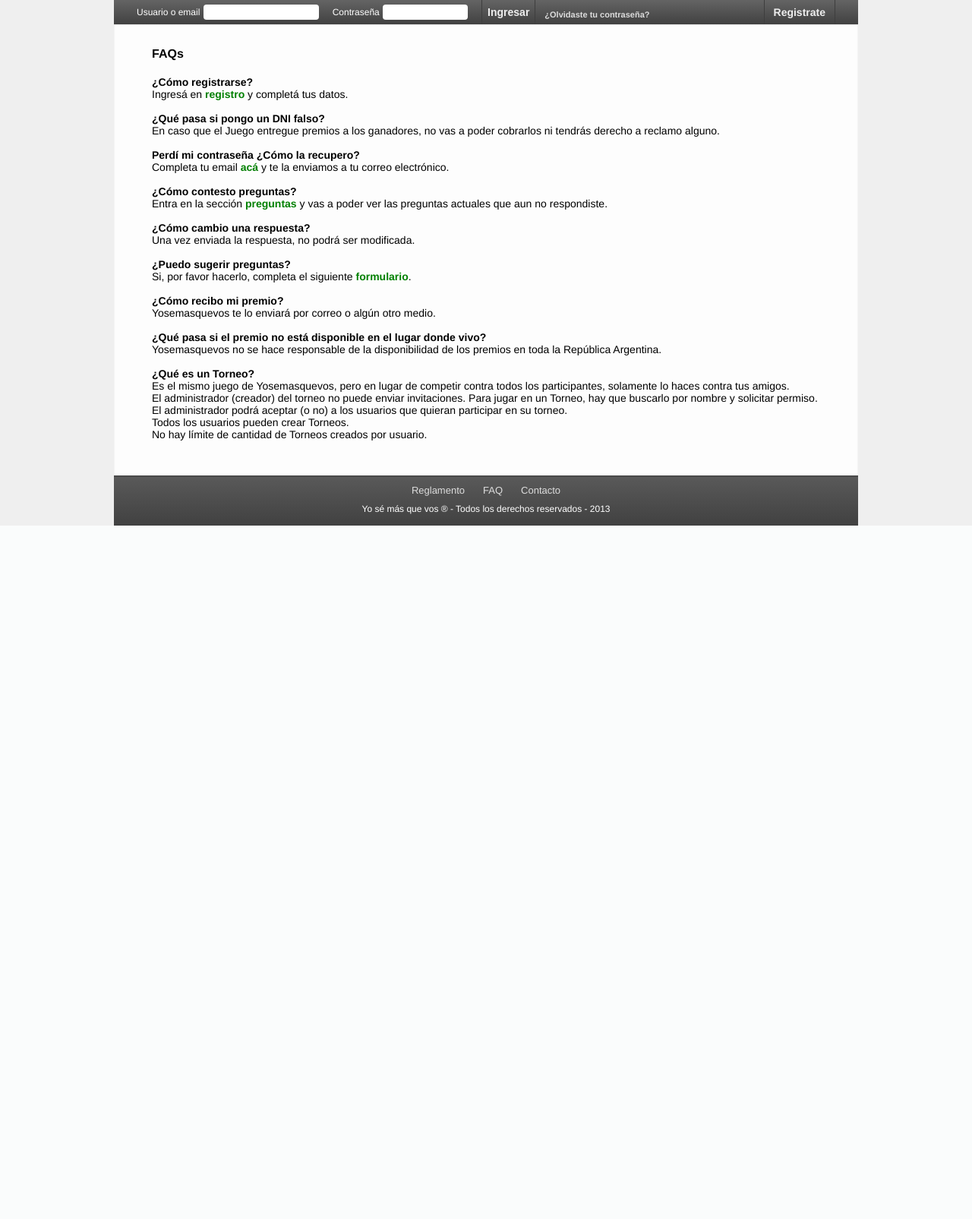
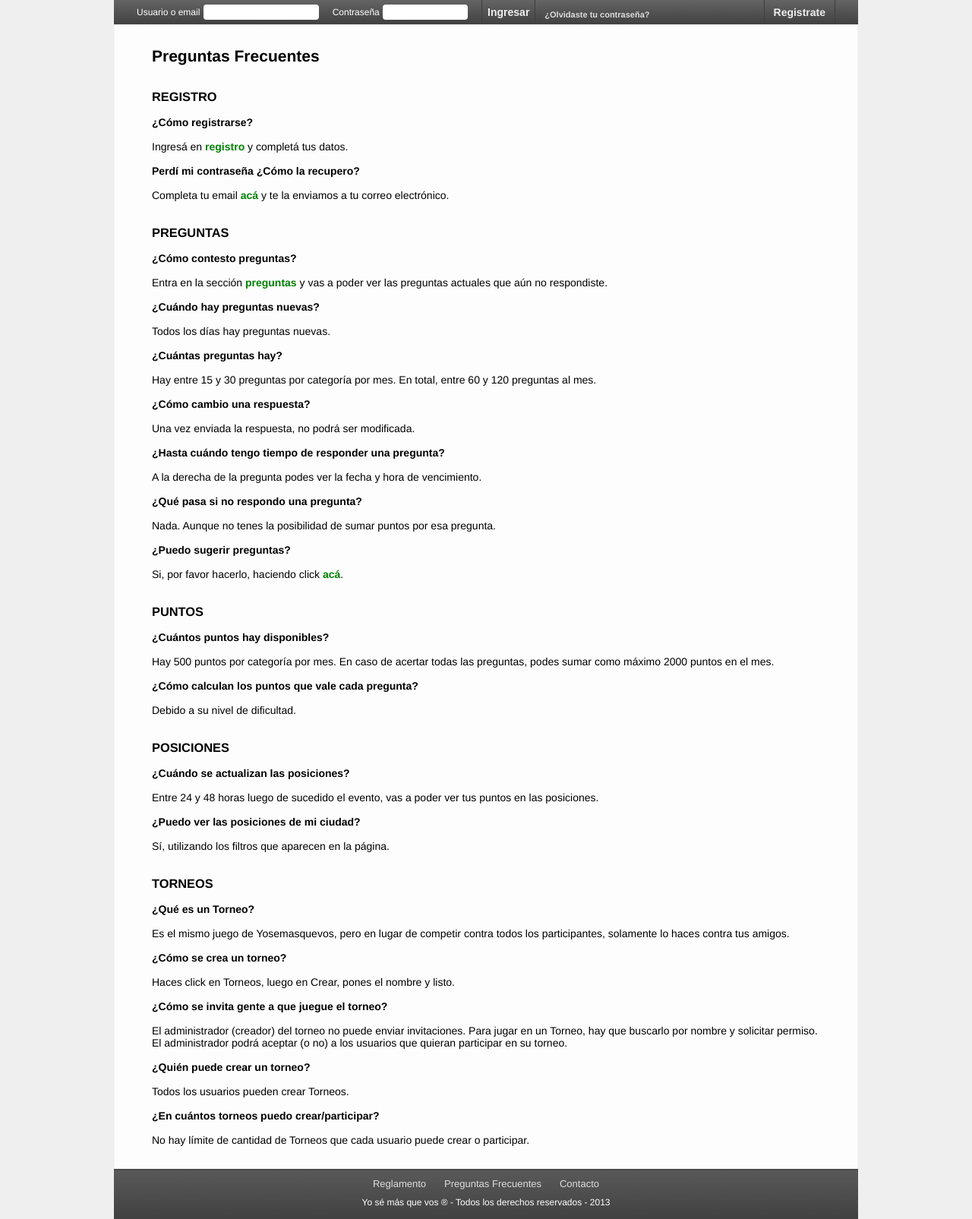
Before and after one commit to gscoglio/yosemas, a PHP site: page /faq.php in a window 1280 px wide. Shown: the part 130-1735 px from the top of the page at 76% size. Before the commit the page ends 822 px from the top, so only its background shows below. Run offline with PHP 8.4, Linux system fonts and the light colour scheme.

Commit message:
faqs, cant correctas y otros fixes

```diff
--- a/css/estilos.css
+++ b/css/estilos.css
@@ -1086,6 +1086,14 @@ ul
 	color:#fff;
 	font-weight:bold;
 }
+#centro #ranking #ranking_grill #noHayResultados
+{
+	font-family: 'calvert_light';
+        font-size: 28px;
+        background-color: rgb(74, 74, 74);
+        color: white;
+        text-align: center;
+}
 #centro #ranking #ranking_grill .datos
 {
 	position:relative;
--- a/enviar_email3.php
+++ b/enviar_email3.php
@@ -2,7 +2,7 @@
 $to  = "consultas@yosemasquevos.com";
 $pregunta = nl2br($_POST['texto']);
 $message .= $pregunta."<br>";
-$asunto = "Alguien sugiere una pregunta en " . $_POST['categoria'];
+$asunto = "{$_POST['usuario']} sugiere una pregunta en " . $_POST['categoria'];
 $headers = "MIME-Version: 1.0\r\n";
 $headers .= "Content-type: text/html; charset=utf-8\r\n";
 $headers .= "From: sugerencias@yosemasquevos.com\r\n";
--- a/faq.php
+++ b/faq.php
@@ -25,29 +25,49 @@
     </div>
     <div id="centro">
         <section id="faq">
-        	<div style="font-size:16px;padding-bottom:20px;font-weight:bold;">FAQs</div>
-            <p><b>¿Cómo registrarse?</b><br/>
-            Ingresá en <a href="registrar.php">registro</a> y completá tus datos.</p><br/>
-            <p><b>¿Qué pasa si pongo un DNI falso?</b><br/>
-            En caso que el Juego entregue premios a los ganadores, no vas a poder cobrarlos ni tendrás derecho a reclamo alguno.</p><br/>
-            <p><b>Perdí mi contraseña ¿Cómo la recupero?</b><br/>
-            Completa tu email <a href="recuperarpass.php">acá</a> y te la enviamos a tu correo electrónico.</p><br/>
-            <p><b>¿Cómo contesto preguntas?</b><br/>
-            Entra en la sección <a href="preguntas.php">preguntas</a> y vas a poder ver las preguntas actuales que aun no respondiste.</p><br/>
-            <p><b>¿Cómo cambio una respuesta?</b><br/>
-            Una vez enviada la respuesta, no podrá ser modificada.</p><br/>
-            <p><b>¿Puedo sugerir preguntas?</b><br/>
-            Si, por favor hacerlo, completa el siguiente <a href="preguntas.php">formulario</a>.</p><br/>
-            <p><b>¿Cómo recibo mi premio?</b><br/>
-            Yosemasquevos te lo enviará por correo o algún otro medio.</p><br/>
-            <p><b>¿Qué pasa si el premio no está disponible en el lugar donde vivo?</b><br/>
-            Yosemasquevos no se hace responsable de la disponibilidad de los premios en toda la República Argentina.</p><br/>
-            <p><b>¿Qué es un Torneo?</b><br/>
-            Es el mismo juego de Yosemasquevos, pero en lugar de competir contra todos los participantes, solamente lo haces contra tus amigos.<br/>
-            El administrador (creador) del torneo no puede enviar invitaciones. Para jugar en un Torneo, hay que buscarlo por nombre y solicitar permiso.<br/>
-            El administrador podrá aceptar (o no) a los usuarios que quieran participar en su torneo.<br/>
-            Todos los usuarios pueden crear Torneos.<br/>
-            No hay límite de cantidad de Torneos creados por usuario.</p><br/>
+            <h1>Preguntas Frecuentes</h1><br/><br/>
+            <h3>REGISTRO</h3><br/>
+            <h4>¿Cómo registrarse?</h4><br/>
+            <p>Ingresá en <a href="registrar.php">registro</a> y completá tus datos.</p><br/>
+            <h4>Perdí mi contraseña ¿Cómo la recupero?</h4><br/>
+            <p>Completa tu email <a href="recuperarpass.php">acá</a> y te la enviamos a tu correo electrónico.</p><br/><br/>
+            <h3>PREGUNTAS</h3><br/>
+            <h4>¿Cómo contesto preguntas?</h4><br/>
+            <p>Entra en la sección <a href="preguntas.php">preguntas</a> y vas a poder ver las preguntas actuales que aún no respondiste.</p><br/>
+            <h4>¿Cuándo hay preguntas nuevas?</h4><br/>
+            <p>Todos los días hay preguntas nuevas.</p><br/>
+            <h4>¿Cuántas preguntas hay?</h4><br/>
+            <p>Hay entre 15 y 30 preguntas por categoría por mes. En total, entre 60 y 120 preguntas al mes.</p><br/>
+            <h4>¿Cómo cambio una respuesta?</h4><br/>
+            <p>Una vez enviada la respuesta, no podrá ser modificada.</p><br/>
+            <h4>¿Hasta cuándo tengo tiempo de responder una pregunta?</h4><br/>
+            <p>A la derecha de la pregunta podes ver la fecha y hora de vencimiento.</p><br/>
+            <h4>¿Qué pasa si no respondo una pregunta?</h4><br/>
+            <p>Nada. Aunque no tenes la posibilidad de sumar puntos por esa pregunta.</p><br/>
+            <h4>¿Puedo sugerir preguntas?</h4><br/>
+            <p>Si, por favor hacerlo, haciendo click <a href="preguntas.php">acá</a>.</p><br/><br/>
+            <h3>PUNTOS</h3><br/>
+            <h4>¿Cuántos puntos hay disponibles?</h4><br/>
+            <p>Hay 500 puntos por categoría por mes. En caso de acertar todas las preguntas, podes sumar como máximo 2000 puntos en el mes.</p><br/>
+            <h4>¿Cómo calculan los puntos que vale cada pregunta?</h4><br/>
+            <p>Debido a su nivel de dificultad.</p><br/><br/>
+            <h3>POSICIONES</h3><br/>
+            <h4>¿Cuándo se actualizan las posiciones?</h4><br/>
+            <p>Entre 24 y 48 horas luego de sucedido el evento, vas a poder ver tus puntos en las posiciones.</p><br/>
+            <h4>¿Puedo ver las posiciones de mi ciudad?</h4><br/>
+            <p>Sí, utilizando los filtros que aparecen en la página.</p><br/><br/>
+            <h3>TORNEOS</h3><br/>
+            <h4>¿Qué es un Torneo?</h4><br/>
+            <p>Es el mismo juego de Yosemasquevos, pero en lugar de competir contra todos los participantes, solamente lo haces contra tus amigos.</p><br/>
+            <h4>¿Cómo se crea un torneo?</h4><br/>
+            <p>Haces click en Torneos, luego en Crear, pones el nombre y listo.</p><br/>
+            <h4>¿Cómo se invita gente a que juegue el torneo?</h4><br/>
+            <p>El administrador (creador) del torneo no puede enviar invitaciones. Para jugar en un Torneo, hay que buscarlo por nombre y solicitar permiso.</p>
+            <p>El administrador podrá aceptar (o no) a los usuarios que quieran participar en su torneo.</p><br/>
+            <h4>¿Quién puede crear un torneo?</h4><br/>
+            <p>Todos los usuarios pueden crear Torneos.</p><br/>
+            <h4>¿En cuántos torneos puedo crear/participar?</h4><br/>
+            <p>No hay límite de cantidad de Torneos que cada usuario puede crear o participar.</p>
         </section>
     </div>
     <footer id="footer">
--- a/funciones.php
+++ b/funciones.php
@@ -60,7 +60,8 @@ function perfil($id){
 	$query = "SELECT Pu.id_usuario, Pu.puntos, Pr.provincia FROM puntaje Pu
                     INNER JOIN datos_usuarios DU ON DU.id_usuario = Pu.id_usuario
                     INNER JOIN provincias Pr ON Pr.id = DU.id_provincia
-				WHERE Pu.id_categoria = 1 ORDER BY puntos DESC";
+                    WHERE Pu.id_categoria = 1
+                    ORDER BY puntos DESC, id_usuario";
 
 	$rs = mysql_($query);
 
@@ -226,15 +227,15 @@ function ranking($categoria, $id_provincia = 0){
 	if($id_provincia != 0){
             $query .= " AND Pr.id = $id_provincia";
 	}
-	$query .= " ORDER BY Pu.puntos DESC LIMIT 50";
+	$query .= " ORDER BY Pu.puntos DESC, id LIMIT 50";
 
 	$result = rows_($query);
-	$porcentaje_usuarios = get_porcentaje_correctas($result);
+	$porcentaje_usuarios = get_correctas($result);
 
 	$cant = count($result);
 	$i=0;
 	while($i < $cant){
-		$result[$i]['porcentaje'] = (round($porcentaje_usuarios[$i], 4)*100).'%';
+            $result[$i]['porcentaje'] = $porcentaje_usuarios[$i];
             $i++;
 	}
 	return 	$result;
@@ -274,24 +275,24 @@ function rankingMensual($categoria, $id_provincia = 0, $id_mes = "00", $id_anio
 	}
 
         $query .= 'GROUP BY u.id ';
-        $query .= "ORDER BY 2 DESC LIMIT 50";
+        $query .= "ORDER BY 2 DESC, u.id LIMIT 50";
 
         $result = rows_($query);
 
-	$porcentaje_usuarios = get_porcentaje_correctas($result);
+	$porcentaje_usuarios = get_correctas($result);
 
 	$cant = count($result);
 	$i=0;
 	while($i < $cant){
-		$result[$i]['porcentaje'] = (round($porcentaje_usuarios[$i], 4)*100).'%';
+            $result[$i]['porcentaje'] = $porcentaje_usuarios[$i];
             $i++;
 	}
 	return 	$result;
 }
 
-function get_porcentaje_correctas($result){
+function get_correctas($result){
     $cant = count($result);
-	$porcentaje_usuarios = array();
+    $usuarios = array();
     $i=0;
     while($i < $cant){
         $users_id = $result[$i]['id'];
@@ -301,25 +302,11 @@ function get_porcentaje_correctas($result){
                     ORDER BY RU.id_usuario";
         $rs = mysql_($query);
         $row = mysql_fetch_assoc($rs);
-		$cant_correctas	= $row['cant'];
-
-		$query = "SELECT COUNT(RU.id) AS cant FROM respuestas_usuarios RU
-				WHERE RU.id_usuario = $users_id
-				ORDER BY RU.id_usuario";
-		$rs = mysql_($query);
-		$row = mysql_fetch_assoc($rs);
-		$cant_respondidas = $row['cant'];
-
-		if($cant_respondidas != 0){
-			$porcentaje_usuarios[$i] = $cant_correctas/$cant_respondidas;
-		}
-		else{
-			$porcentaje_usuarios[$i] = 0;
-		}
+        $usuarios[$i] = $row['cant'];
         $i++;
     }
 
-	return $porcentaje_usuarios;
+    return $usuarios;
 }
 function get_novedades(){
 	return rows_("SELECT * FROM novedades ORDER BY fecha DESC");
--- a/inc/footer.php
+++ b/inc/footer.php
@@ -1,7 +1,7 @@
 <nav id="botonera_footer">
 	<ul>
     	<li><a href="reglamento.php">Reglamento</a></li>
-        <li><a href="faq.php">FAQ</a></li>
+        <li><a href="faq.php">Preguntas Frecuentes</a></li>
         <li><a href="contacto.php">Contacto</a></li>
     </ul>
 </nav>
--- a/js/code.js
+++ b/js/code.js
@@ -716,7 +716,7 @@ function validar_perfil(){
 //FIN VALIDAR CAMBIOS PERFIL
 
 //VALIDAR SUGERIR PREGUNTA
-function enviar_sugerencia(){
+function enviar_sugerencia(user){
 	var categoria = $('#form_sugerir select option:selected').val();
 	var texto = $('#form_sugerir #pregunta').val();
 	if(categoria == 0){
@@ -732,7 +732,7 @@ function enviar_sugerencia(){
         $.ajax({
             type: "POST",
             url: "enviar_email3.php",
-            data: { 'categoria': categoria, 'texto': texto}
+            data: { 'categoria': categoria, 'texto': texto, 'usuario': user}
             }).done(function() {
                     alert('La pregunta ha sido enviada con \u00e9xito.\nGracias por tu sugerencia.');
                     $('#form_sugerir #pregunta').val('');
--- a/preguntas.php
+++ b/preguntas.php
@@ -49,7 +49,7 @@
                     </select>
                     <textarea id="pregunta" name="pregunta" ></textarea>
                     <p id="enviando_pregunta" hidden>Enviando pregunta... </p>
-                    <input id="enviar" name="enviar" class="btn_form" type="button" value="Enviar" onclick="enviar_sugerencia()"/>
+                    <input id="enviar" name="enviar" class="btn_form" type="button" value="Enviar" onclick='enviar_sugerencia(<?php echo('"' . ($_SESSION['usuario'] ? $_SESSION['usuario'] : "Alguien") . '"') ?>)'/>
                 </form>
             </div>
         </section>
```
Also changed, not shown: operaciones.php (+9 -2 lines). Lines whose indentation alone changed are shown as unchanged.
